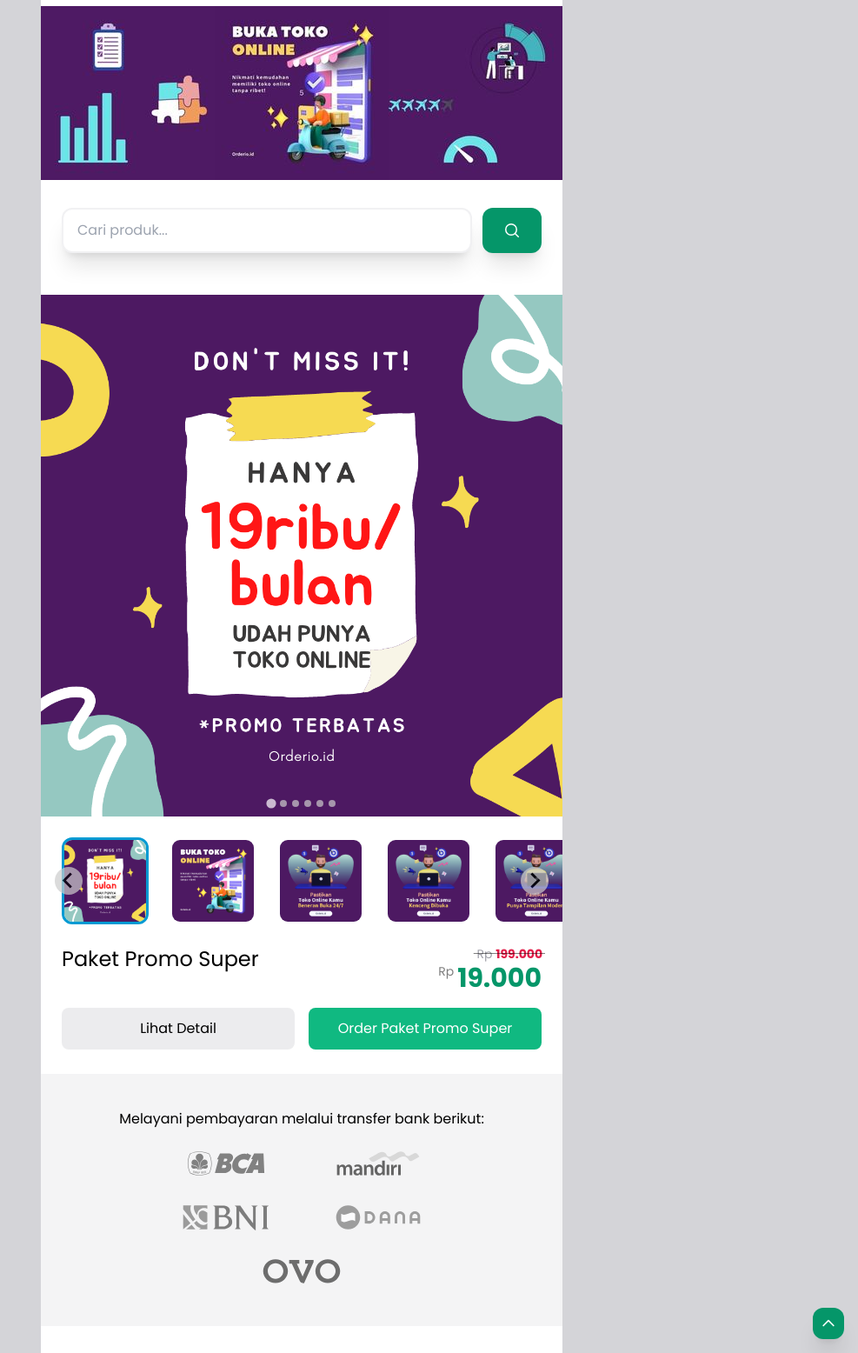
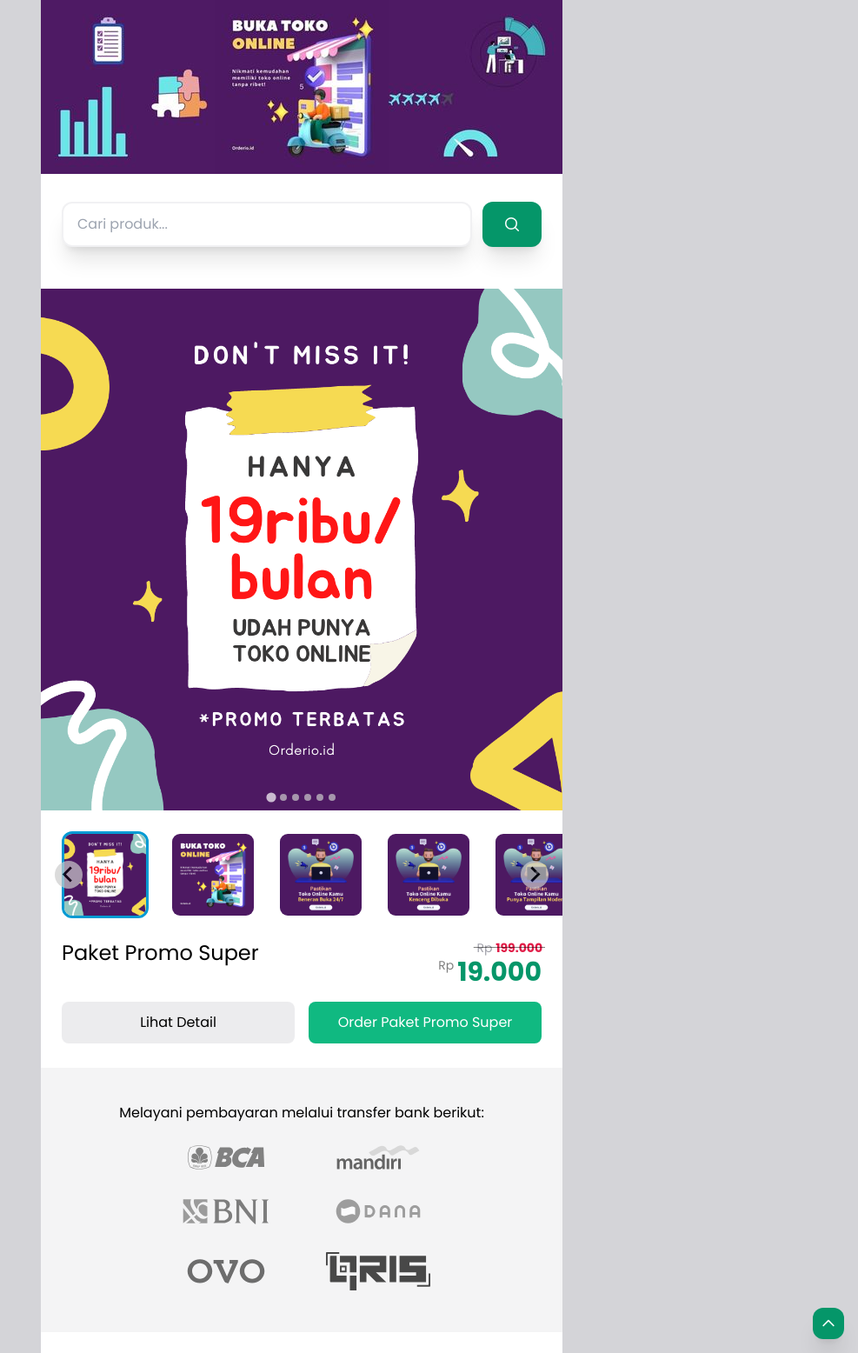
Before and after one commit to haloorderio/haloorderio.github.io, a Jekyll site: the page built from index.html, in a window 1280 px wide. Shown: the whole page at 87% size, without its empty margins (293-1280 px from the left). Built offline with Jekyll 4.4.1, drawn with Linux system fonts in a browser that asks for light colours.

Commit message:
Update default.html

```diff
--- a/_layouts/default.html
+++ b/_layouts/default.html
@@ -63,6 +63,7 @@
 						<img src="{{ site.url }}/assets/img/payment-bni.svg" alt="BNI" width="120" height="30" class="object-contain mx-auto py-4" />
 						<img src="{{ site.url }}/assets/img/payment-dana.svg" alt="Dana" width="120" height="30" class="object-contain mx-auto py-4" />
 						<img src="{{ site.url }}/assets/img/payment-ovo.svg" alt="Ovo" width="120" height="30" class="object-contain mx-auto py-4" />
+						<img src="{{ site.url }}/assets/img/payment-QRIS.svg" alt="QRIS" width="120" height="30" class="object-contain mx-auto py-4" />
 						<!-- <img src="{{ site.url }}/assets/img/payment-bri.svg" alt="BRI" width="120" height="30" class="object-contain mx-auto py-4" />
 						<img src="{{ site.url }}/assets/img/payment-bsi.svg" alt="BSI" width="120" height="30" class="object-contain mx-auto py-4" />
 						<img src="{{ site.url }}/assets/img/payment-bankjateng.svg" alt="Bank Jateng" width="120" height="30" class="object-contain mx-auto py-4" />
```
